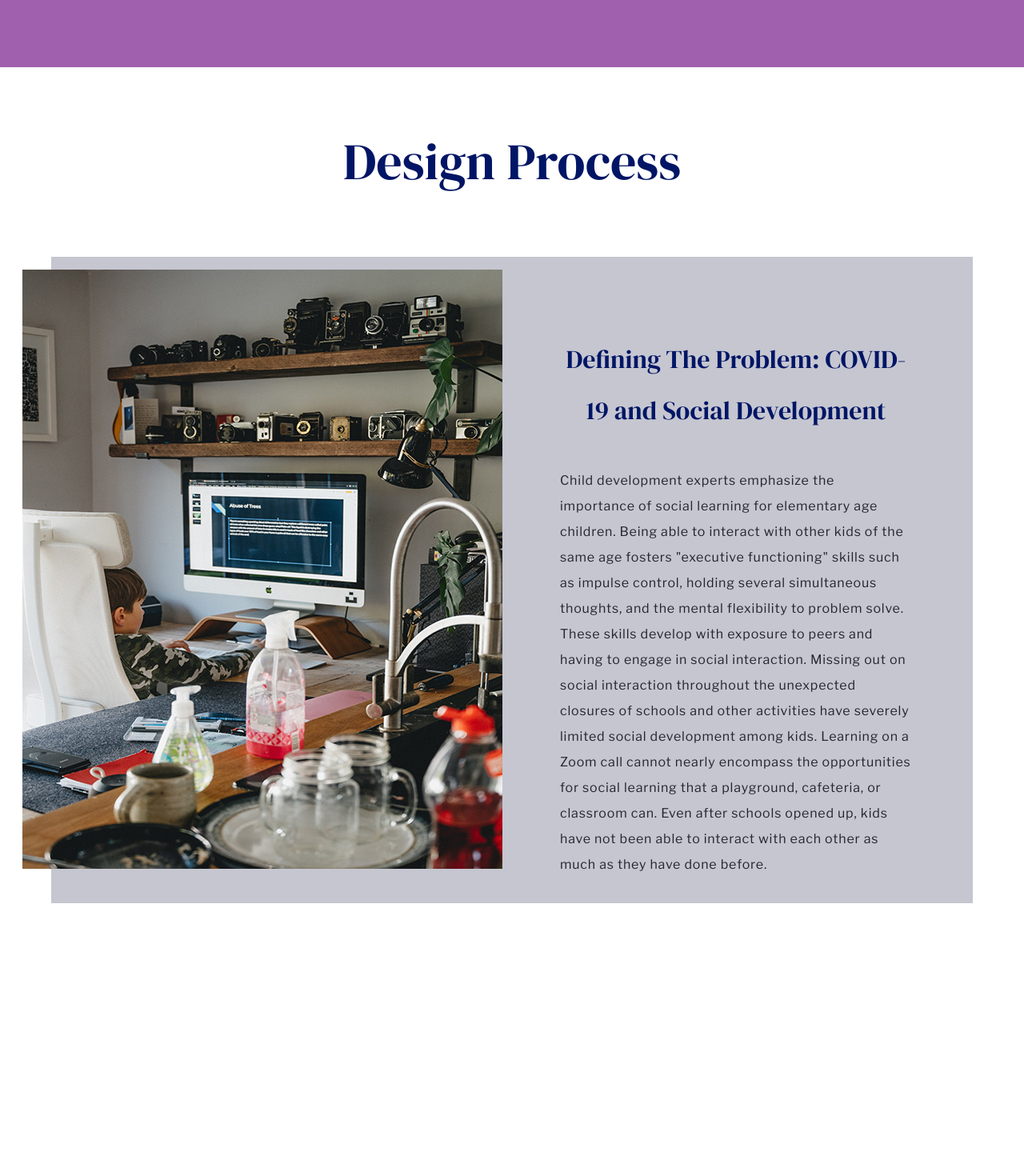
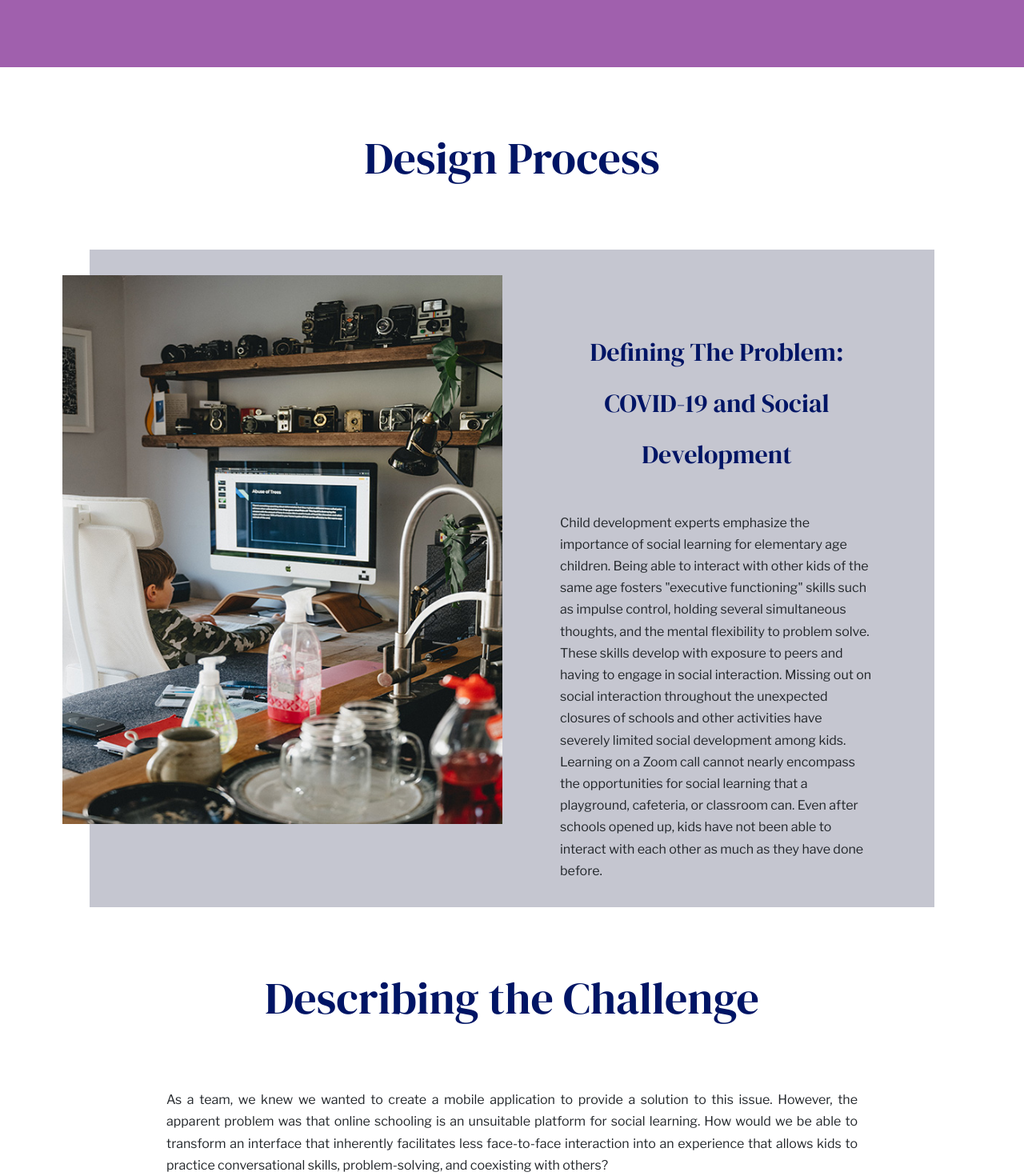
Before and after one commit to kvajjhula/kriti_portfolio, a React (Create React App) app: page /PlayDate in a window 1280 px wide. Shown: the part 1202-2672 px from the top of the page at 80% size. Before the commit the page ends 2331 px from the top, so only its background shows below. Built offline with nearby package versions, Linux system fonts and the light colour scheme.

Commit message:
add describing challenge to playdate page

```diff
--- a/src/components/PlayDate.js
+++ b/src/components/PlayDate.js
@@ -45,7 +45,7 @@ export function PlayDate(props) {
                 </MDBRow>
             </div>
 
-            <h1 id="des-process">Design Process</h1>
+            <h1 id="des-process-playdate">Design Process</h1>
 
 
 
@@ -59,11 +59,10 @@ export function PlayDate(props) {
                         Child development experts emphasize the importance of social learning for elementary age children. Being able to interact with other kids of the same age fosters "executive functioning" skills such as impulse control, holding several simultaneous thoughts, and the mental flexibility to problem solve. These skills develop with exposure to peers and having to engage in social interaction. Missing out on social interaction throughout the unexpected closures of schools and other activities have severely limited social development among kids. Learning on a Zoom call cannot nearly encompass the opportunities for social learning that a playground, cafeteria, or classroom can. Even after schools opened up, kids have not been able to interact with each other as much as they have done before.</p>
                 </Col>
             </Row>
-
-            {/* <div>
-                urmom
-            </div> */}
-
+            <div id="describing-challenge-playdate">
+                <h1 id="describing-challenge-playdate-heading">Describing the Challenge</h1>
+                <p>As a team, we knew we wanted to create a mobile application to provide a solution to this issue. However, the apparent problem was that online schooling is an unsuitable platform for social learning. How would we be able to transform an interface that inherently facilitates less face-to-face interaction into an experience that allows kids to practice conversational skills, problem-solving, and coexisting with others?</p>
+            </div>
 
         </div >
     )
--- a/src/index.css
+++ b/src/index.css
@@ -197,27 +197,28 @@ a:link {
   padding-right: 8rem;
 }
 
-#des-process {
+#des-process-playdate {
   text-align: center;
   font-family: 'DM Serif Display', serif;
   margin: 5rem;
-  font-size: 4rem;
+  font-size: 3.5rem;
   color: #001565;
 }
 
-.playdate-def-problem-img img{
+.playdate-def-problem-img img {
   float: right;
-  max-width: 600px;
+  max-width: 550px;
+  margin-top: 1rem;
+  margin-bottom: 1rem;
 }
 
 .playdate-def-problem-img {
-align-items: center;
-
+  align-items: center;
 }
 
 .playdate-def-container {
-  margin-left: 4rem !important;
-  margin-right: 4rem !important;
+  margin-left: 7rem !important;
+  margin-right: 7rem !important;
   padding: 1rem;
   margin-bottom: 2rem !important;
   background-color: #c5c6d0;
@@ -233,111 +234,37 @@ align-items: center;
   padding-bottom: 2rem;
   padding-left: 3rem;
   padding-right: 3rem;
-
-
-
 }
 
 .playdate-def-container p {
   font-family: 'Libre Franklin', sans-serif;
-  letter-spacing: 0.05rem;
+  /* letter-spacing: 0.05rem; */
   padding-left: 3rem;
   padding-right: 3rem;
 }
 
 .playdate-def-problem-text {
   padding-left: 3rem;
-  line-height: 2rem;
+  line-height: 1.7rem;
 }
+
+#describing-challenge-playdate {
+  margin-left: 10rem;
+  margin-right: 10rem;
+  font-family: 'Libre Franklin', sans-serif;
+  padding-left: 3rem;
+  padding-right: 3rem;
+  text-align: justify;
+  line-height: 1.7rem;
 
 
 
-
-
-
-
-
-
-
-
-
-
-
-
-
-
-
-
-
-
-
-/* .project-container {
-  margin-left: 1rem;
-  margin-top: 2rem;
-  display: flex;
-  flex-direction: row;
-  flex-wrap: wrap;
-  justify-content: center;
-  flex-basis: auto;
-  align-items: stretch;
-} */
-
-/* .project-item {
-  width: 25rem;
-  background-color: pink;
-  max-width: 100%;
-  // height: fit-content;
-  margin: 1rem;
-  padding-top: 1rem;
-
-  padding: 1rem;
-} */
-
-/* .project-item img {
-  width: 100%;
-  // height: 100%;
-  object-fit: cover;
-} */
-
-/* .project-cards .project-card {
-  border-radius: 0;
-  text-align: center;
-  transition: .5s ease;
-
-} */
-
-/* .project-cards .project-card .card-img {
-  border-radius: 0;
-} */
-
-
-
-/*
-.overlay {
-  position: absolute;
-  top: 0;
-  bottom: 0;
-  left: 0;
-  right: 0;
-  height: 100%;
-  width: 100%;
-  opacity: 0;
-  transition: .5s ease;
-  background-color: #008CBA;
 }
 
-.project-item:hover .overlay {
-  opacity: 1;
+#describing-challenge-playdate-heading {
+  text-align: center;
+  font-family: 'DM Serif Display', serif;
+  margin: 5rem;
+  font-size: 3.5rem;
+  color: #001565;
 }
-
-.overlay-text {
-  color: white;
-  font-size: 20px;
-  position: absolute;
-  top: 50%;
-  left: 50%;
-  -webkit-transform: translate(-50%, -50%);
-  -ms-transform: translate(-50%, -50%);
-  transform: translate(-50%, -50%);
-  text-align: center;
-} */
```
